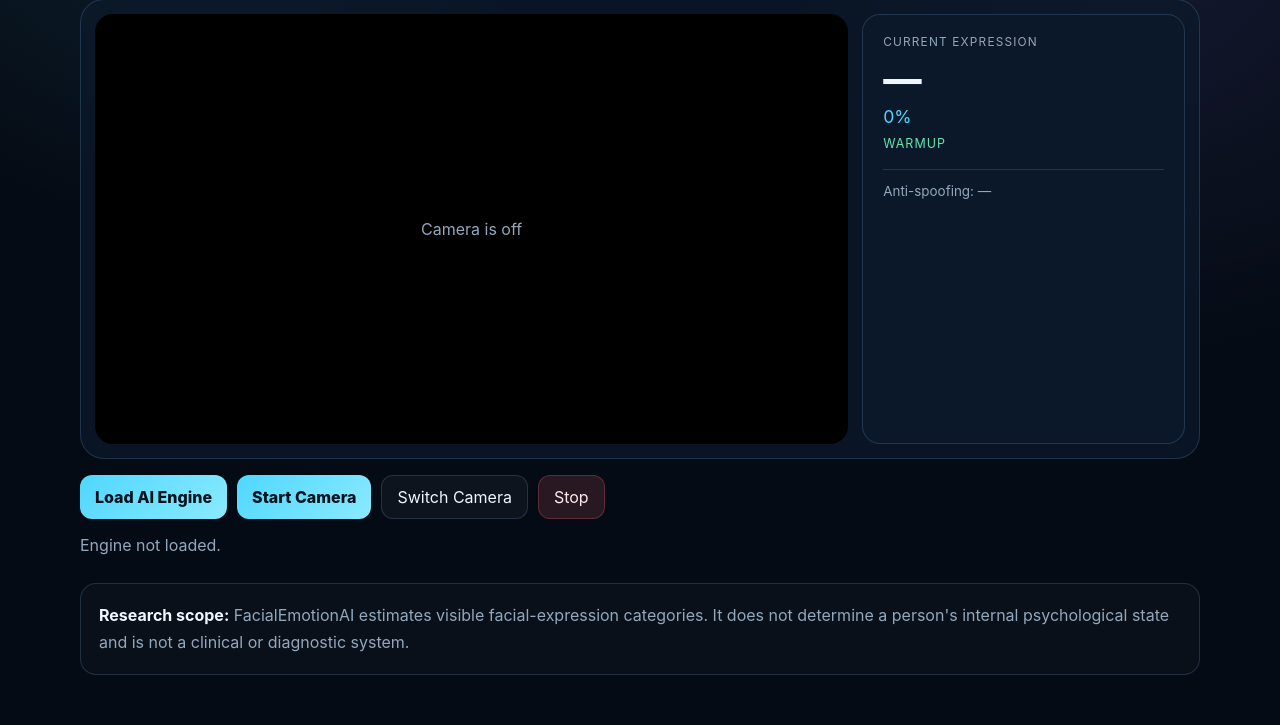
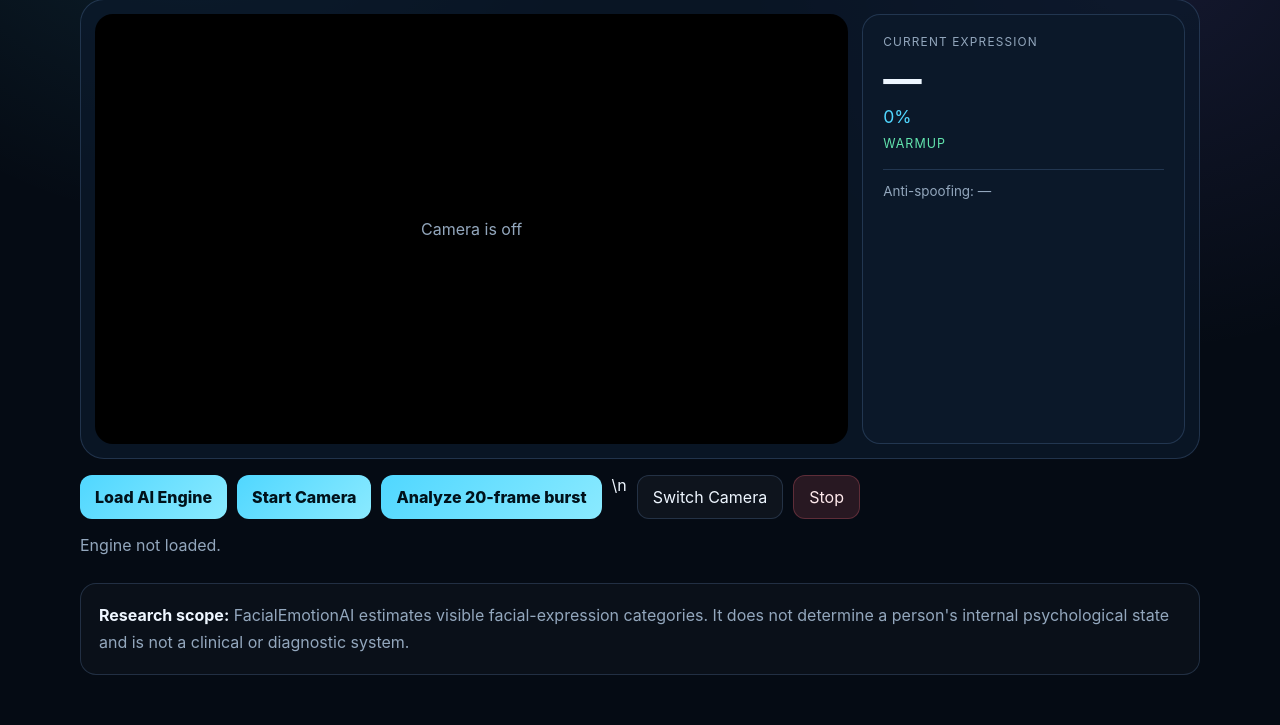
Before and after one commit to arianharashchi-lang/FacialEmotionAI, a FastAPI app: page / in a window 1280 px wide. Shown: the part 206-931 px from the top of the page. Run offline with FastAPI, Linux system fonts and the light colour scheme.

Commit message:
Add explicit temporal analysis control

```diff
--- a/webapp/templates/index.html
+++ b/webapp/templates/index.html
@@ -38,7 +38,7 @@
     <section class="controls">
       <button id="load" class="primary">Load AI Engine</button>
       <button id="start" class="primary">Start Camera</button>
-      <button id="switch">Switch Camera</button>
+      <button id="analyze" class="primary">Analyze 20-frame burst</button>\n      <button id="switch">Switch Camera</button>
       <button id="stop" class="danger">Stop</button>
     </section>
 
```
